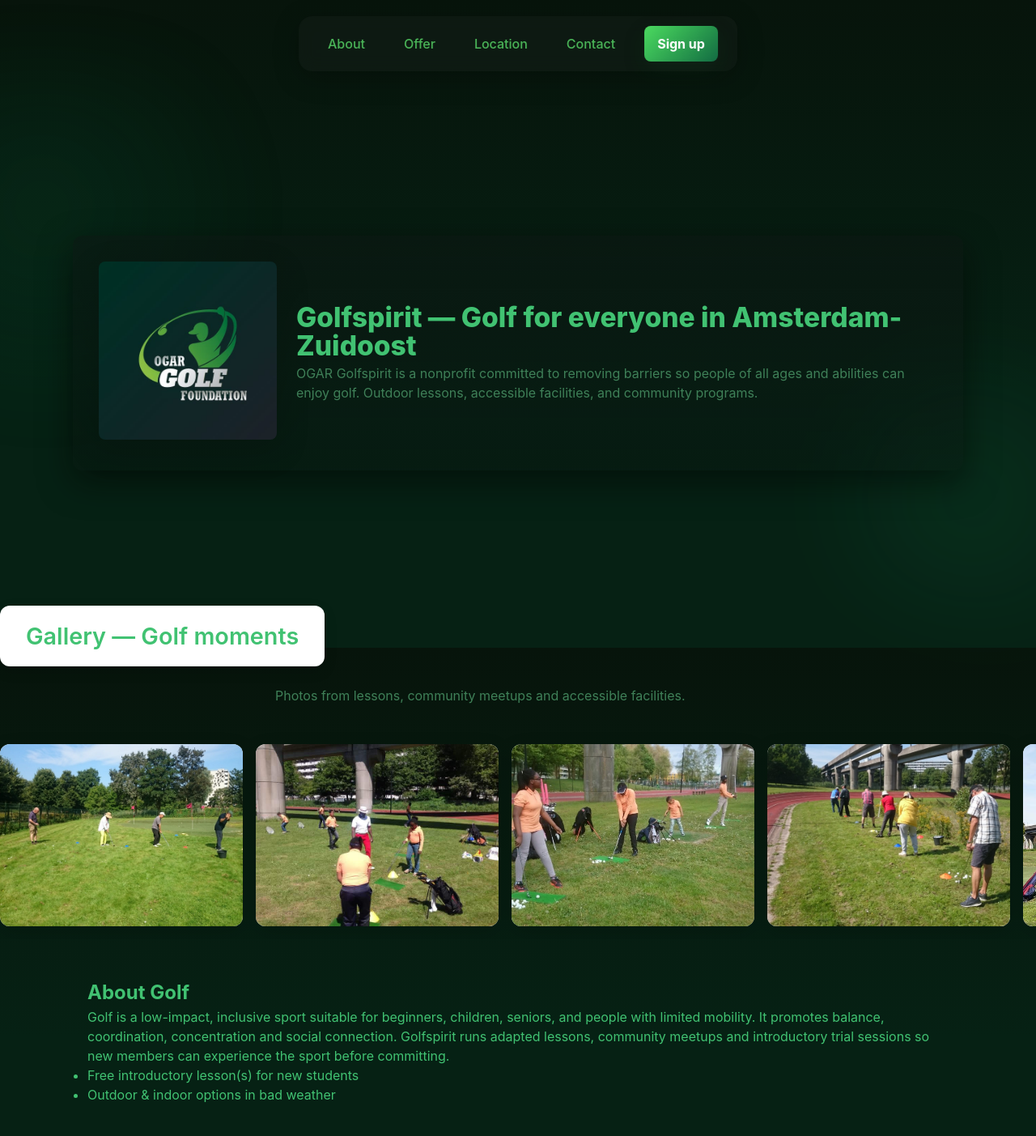
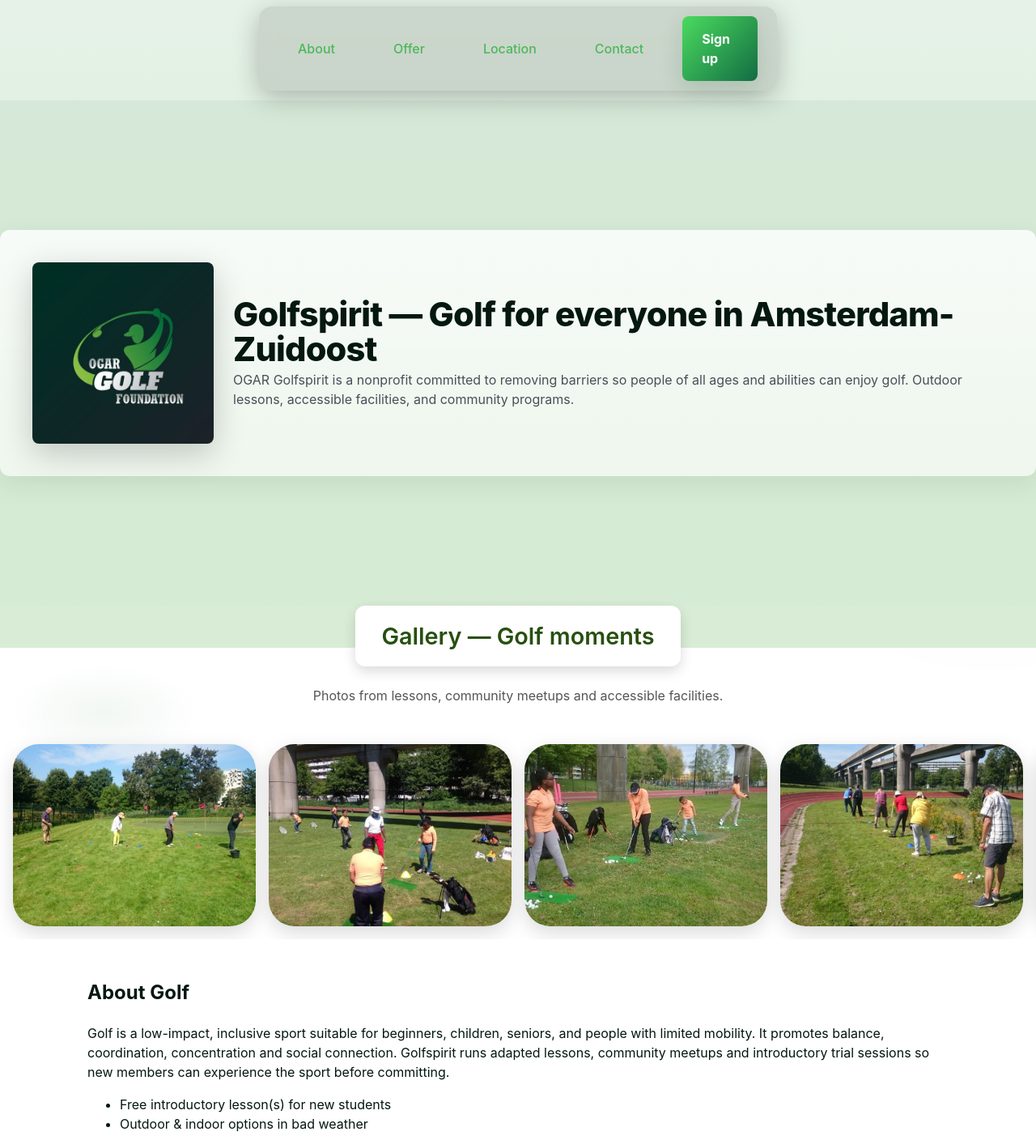
Before and after one commit to Jouji-01442gMf4/Golfspirit-website, a plain HTML site: page index.html in a window 1280 px wide. Shown: the top 1403 px of the page at 81% size. Drawn offline with Linux system fonts and the light colour scheme.

Commit message:
Add files via upload
does it ever end

```diff
--- a/stylesheet.css
+++ b/stylesheet.css
@@ -1,81 +1,93 @@
-/* ------------------- Root & Theme ------------------- */
-:root {
+/* simplified, more playful stylesheet (updated: darker theme + navbar + image area)
+   Fixed selector mismatches and added a dynamic dark-mode-first theme with smoother transitions */
+
+/* Theme: base (light fallback) */
+:root{
+    --bg-start: #e6f2e8;
+    --bg-end: #d9edd6;
+
+    --accent-a: #1f7a33;   /* primary */
+    --accent-b: #3aa05a;   /* secondary */
+
+    --muted: #475058;
+    --glass: rgba(255,255,255,0.06);
+
+    --radius: 14px;
+    --max-w: 1100px;
+    --anim: 300ms cubic-bezier(.2,.9,.2,1);
+    --nav-h: 68px;
+
+    --text: #04180f;
+    --card-bg: linear-gradient(180deg, rgba(255,255,255,0.82), rgba(255,255,255,0.62));
+    --card-shadow: 0 10px 30px rgba(18,38,14,0.07);
+}
+
+/* Prefer dark theme by default, but allow system preference to override */
+@media (prefers-color-scheme: dark) {
+    :root{
         --bg-start: #07140b;
         --bg-end: #062114;
         --accent-a: #1fc67a;
         --accent-b: #0fb26b;
         --muted: #3f8058;
-    --glass: rgba(255, 255, 255, 0.04);
-    --radius: 14px;
-    --max-w: 1100px;
-    --anim: 360ms cubic-bezier(.16, .84, .24, 1);
-    --nav-h: 68px;
+        --glass: rgba(255,255,255,0.04);
+
         --text: #41c272;
-    --card-bg: linear-gradient(180deg, rgba(12, 22, 18, 0.55), rgba(9, 18, 14, 0.35));
-    --card-shadow: 0 14px 40px rgba(2, 8, 4, 0.55);
+        --card-bg: linear-gradient(180deg, rgba(12,22,18,0.55), rgba(9,18,14,0.35));
+        --card-shadow: 0 14px 40px rgba(2,8,4,0.55);
+
+        --anim: 360ms cubic-bezier(.16,.84,.24,1);
+    }
 }
 
-/* ------------------- Reset ------------------- */
-* {
-    box-sizing: border-box;
-    margin: 0;
-    padding: 0;
-}
-
-html,
-body {
-    height: 100%;
+/* Reset */
+*{box-sizing:border-box}
+html,body{height:100%}
+html{background:radial-gradient(1200px 600px at 10% 10%, rgba(31,122,51,0.06), transparent 10%), radial-gradient(900px 400px at 95% 90%, rgba(27,170,90,0.04), transparent 10%);}
+body{
+    margin:0;
     font-family: Inter, system-ui, -apple-system, "Segoe UI", Roboto, "Helvetica Neue", Arial;
-    line-height: 1.5;
-    scroll-behavior: smooth;
-}
-
-body {
-    background: linear-gradient(180deg, var(--bg-start) 0%, var(--bg-end) 60%);
-    color: var(--text);
-    -webkit-font-smoothing: antialiased;
-    -moz-osx-font-smoothing: grayscale;
-    overflow-x: hidden;
-    padding-top: calc(var(--nav-h) + 8px);
+    background: linear-gradient(180deg,var(--bg-start) 0%, var(--bg-end) 60%);
+    color:var(--text);
+    -webkit-font-smoothing:antialiased;
+    -moz-osx-font-smoothing:grayscale;
+    overflow-x:hidden;
+    line-height:1.5;
+    padding-bottom:96px;
+    padding-top: calc(var(--nav-h) + 8px); /* make room for fixed navbar */
     transition: background var(--anim), color var(--anim);
 }
 
-/* ------------------- Floating Blobs ------------------- */
-body::before,
-body::after {
-    content: "";
-    position: fixed;
-    z-index: -2;
+/* floating playful blobs behind content (subtle on dark) */
+body::before, body::after{
+    content:"";
+    position:fixed;
+    z-index:-2;
     filter: blur(50px);
-    opacity: 0.12;
-    pointer-events: none;
+    opacity:0.12;
+    pointer-events:none;
 }
-
-body::before {
-    width: 640px;
-    height: 640px;
-    left: -140px;
-    top: 8%;
+body::before{
+    width:640px;height:640px;left:-140px;top:8%;
     background: radial-gradient(circle at 30% 30%, color-mix(in srgb, var(--accent-b) 70%, transparent), transparent 45%);
 }
-
-body::after {
-    width: 520px;
-    height: 520px;
-    right: -100px;
-    bottom: 6%;
+body::after{
+    width:520px;height:520px;right:-100px;bottom:6%;
     background: radial-gradient(circle at 70% 70%, color-mix(in srgb, var(--accent-a) 70%, transparent), transparent 40%);
     transform: rotate(12deg);
 }
 
-/* ------------------- Navbar ------------------- */
 .nav {
     position: fixed;
-    top: 20px;
+    top: 0.5rem;
     left: 50%;
     transform: translateX(-50%);
     background: rgba(59, 59, 59, 0.15);
+    /* Semi-transparent */
     backdrop-filter: blur(10px);
+    /* Frosted glass effect */
+    -webkit-backdrop-filter: blur(10px);
+    /* Safari support */
     border-radius: 16px;
     padding: 12px 24px;
     box-shadow: 0 8px 32px rgba(0, 0, 0, 0.25);
@@ -86,6 +98,8 @@ body::after {
     list-style: none;
     display: flex;
     gap: 24px;
+    margin: 0;
+    padding: 0;
     align-items: center;
 }
 
@@ -93,9 +107,9 @@ body::after {
     text-decoration: none;
     color: #4cb85a;
     font-weight: 500;
-    padding: 8px 12px;
+    padding: 1rem 1.5rem;
+    transition: background 0.3s, color 0.3s;
     border-radius: 8px;
-    transition: background 0.3s, color 0.3s;
 }
 
 .nav a:hover {
@@ -103,11 +117,14 @@ body::after {
     color: #fff;
 }
 
+/* Primary Button Styling */
 .nav a.btn.primary {
     background: linear-gradient(135deg, #47d85a 0%, #126941 100%);
     color: #fff;
     font-weight: bold;
-    padding: 10px 16px;
+    padding: auto, auto;
+    border-radius: 8px;
+    transition: transform 0.2s, box-shadow 0.3s;
 }
 
 .nav a.btn.primary:hover {
@@ -115,15 +132,15 @@ body::after {
     box-shadow: 0 4px 20px rgba(0, 242, 254, 0.4);
 }
 
-/* ------------------- Container ------------------- */
-.container {
-    width: min(var(--max-w), 96%);
-    margin: 48px auto;
-    padding: 0 18px;
+/* container */
+.container{
+    width:min(var(--max-w), 96%);
+    margin:3rem auto;
+    padding:0 18px;
     transition: padding .2s;
 }
 
-/* ------------------- Hero ------------------- */
+/* Hero */
 .hero {
     min-height: 78vh;
     display: flex;
@@ -133,13 +150,15 @@ body::after {
     overflow: hidden;
 }
 
+/* decorative canvas */
 .hero-canvas {
     position: absolute;
     inset: 0;
     width: 100%;
     height: 100%;
     z-index: 0;
-    pointer-events: none;
+    background: linear-gradient(180deg, rgba(11, 107, 46, 0.06), rgba(11, 107, 46, 0.01));
+    pointer-events:none;
 }
 
 .hero-content {
@@ -148,11 +167,13 @@ body::after {
     display: flex;
     flex-direction: column;
     gap: 1.25rem;
+    align-items: flex-start;
     padding: 2rem;
     background: var(--card-bg);
     border-radius: 12px;
-    max-width: 1100px;
+    max-width: 80rem;
     margin: 0 auto;
+    width: 100%;
     box-shadow: var(--card-shadow);
     transition: background var(--anim), box-shadow var(--anim), transform var(--anim);
 }
@@ -165,21 +186,28 @@ body::after {
 }
 
 .hero-brand img {
-    width: 220px;
+    width: 40rem;
+    height: auto;
+    display: block;
     border-radius: 8px;
-    box-shadow: 0 12px 40px rgba(0, 0, 0, 0.2);
+    box-shadow: 0 12px 40px rgba(0,0,0,0.2);
+}
+
+.hero-title {
+    flex: 1;
 }
 
 .hero-title h1 {
     margin: 0 0 .25rem 0;
     font-size: 2.1rem;
+    line-height: 1.03;
+    letter-spacing: -0.02em;
     font-weight: 800;
-    line-height: 1.03;
 }
 
 .hero-lede {
+    margin: 0;
     color: var(--muted);
-    margin: 0;
 }
 
 .hero-ctas {
@@ -188,21 +216,19 @@ body::after {
     margin-top: .75rem;
 }
 
-/* ------------------- Gallery ------------------- */
+/* Gallery */
 .gallery {
     width: 100%;
     max-width: 100%;
     padding: 3rem 2rem;
     margin: 0 auto;
     background: var(--bg-end);
-    text-align: center;
-    position: relative;
 }
 
 #gallery-heading {
     display: inline-block;
     background: white;
-    color: var(--text);
+    color: var(--text-dark, #275010);
     padding: 1rem 2rem;
     border-radius: 12px;
     box-shadow: 0 6px 16px rgba(0, 0, 0, 0.15);
@@ -213,35 +239,64 @@ body::after {
     z-index: 2;
 }
 
+/* Center title card and paragraph */
+#gallery {
+    text-align: center;
+    position: relative;
+}
+
 #gallery p.muted {
-    color: var(--muted);
+    color: var(--text-muted, #555);
     max-width: 600px;
     margin: 0.5rem auto 2rem auto;
     font-size: 1rem;
 }
 
-/* Gallery Scroll (conveyor belt style) */
-.gallery-wrapper {
-    overflow: hidden;
-    width: 100%;
-    position: relative;
-    padding: 1rem 0;
+
+.gallery-grid {
+    display: grid;
+    grid-template-columns: repeat(auto-fit, minmax(300px, 1fr));
+    gap: 1.5rem;
 }
 
+.gallery-grid figure {
+    margin: 0;
+    overflow: hidden;
+    border-radius: 12px;
+    box-shadow: 0 8px 24px rgba(0, 0, 0, 0.15);
+    aspect-ratio: 4 / 3;
+    /* Keeps all images same shape */
+}
+
+.gallery-grid img {
+    width: 100%;
+    height: 100%;
+    object-fit: cover;
+    display: block;
+    transition: transform 0.3s ease;
+}
+
+.gallery-grid figure:hover img {
+    transform: scale(1.05);
+}
+
+/* scroll feature */
 .gallery-scroll {
     display: flex;
     gap: 1rem;
-    width: max-content;
+    overflow-x: hidden;
+    padding: 1rem;
+    scroll-behavior: smooth;
 }
 
 .gallery-scroll figure {
     flex: 0 0 auto;
-    width: clamp(220px, 30vw, 300px);
-    aspect-ratio: 4/3;
-    border-radius: 12px;
+    width: 300px;
+    aspect-ratio: 4 / 3;
+    margin: 0;
     overflow: hidden;
+    border-radius: 2rem;
     box-shadow: 0 8px 24px rgba(0, 0, 0, 0.15);
-    background: #fff;
 }
 
 .gallery-scroll img {
@@ -268,112 +323,120 @@ body::after {
     z-index: 1000;
 }
 
+.lightbox img {
+    max-width: 90%;
+    max-height: 90%;
+    border-radius: 3rem;
+    box-shadow: 0 0 40px rgba(0, 0, 0, 0.6);
+    cursor: pointer;
+}
+
 .lightbox.active {
     display: flex;
 }
 
-.lightbox img {
-    max-width: 90%;
-    max-height: 90%;
-    border-radius: 8px;
-    box-shadow: 0 0 40px rgba(0, 0, 0, 0.6);
-    cursor: pointer;
+/* Responsive hero layout */
+@media(min-width: 32em) {
+    .hero-content {
+        flex-direction: row;
+        align-items: center;
+        padding: 2.5rem;
     }
 
-/* ------------------- Cards ------------------- */
-.card-grid {
-    display: grid;
-    grid-template-columns: repeat(auto-fit, minmax(240px, 1fr));
-    gap: 20px;
-    margin-top: 24px;
+    .hero-title h1 {
+        font-size: 2.6rem;
     }
 
-.card {
-    position: relative;
+    .hero-brand img {
+        width: 14rem;
+    }
+
+    .hero-ctas {
+        margin-top: 0;
+    }
+}
+
+/* Cards */
+.card-grid{
+    display:grid;
+    grid-template-columns: repeat(auto-fit, minmax(240px, 1fr));
+    gap:2rem;
+    margin-top:24px;
+}
+.card{
+    position:relative;
     background: var(--card-bg);
-    border-radius: var(--radius);
-    padding: 18px;
-    min-height: 120px;
-    overflow: hidden;
+    border-radius:var(--radius);
+    padding:18px;
+    min-height:120px;
+    overflow:hidden;
     transition: transform .45s var(--anim), box-shadow .45s var(--anim);
     box-shadow: var(--card-shadow);
-    border: 1px solid rgba(255, 255, 255, 0.03);
+    border:1px solid rgba(255,255,255,0.03);
     backdrop-filter: blur(6px) saturate(1.02);
 }
+.card::before{
+    /* diagonal color streak for flair */
+    content:"";
+    position:absolute;
+    right:-40%;
+    top:-30%;
+    width:180%;
+    height:120%;
+    transform:rotate(18deg);
+    background: linear-gradient(90deg, color-mix(in srgb, var(--accent-b) 14%, transparent), color-mix(in srgb, var(--accent-a) 8%, transparent));
+    pointer-events:none;
+    transition:opacity .4s;
+    opacity:0.85;
+}
+.card:hover{ transform: translateY(-8px); box-shadow: 0 24px 54px rgba(0,0,0,0.36) }
+.card:hover::before{ opacity:1 }
 
-.card::before {
-    content: "";
-    position: absolute;
-    right: -40%;
-    top: -30%;
-    width: 180%;
-    height: 120%;
-    transform: rotate(18deg);
-    background: linear-gradient(90deg, color-mix(in srgb, var(--accent-b)14%, transparent), color-mix(in srgb, var(--accent-a)8%, transparent));
-    pointer-events: none;
-    transition: opacity .4s;
-    opacity: 0.85;
+/* card header / title */
+.card h3{
+    margin:1rem 0 0.5rem;
+    font-size:1.05rem;
+    color:var(--text);
+    display:flex;
+    align-items:center;
+    gap:10px;
+}
+.card p{ color:var(--muted); margin:0; font-size:0.96rem }
+
+/* small image area in cards */
+.card .thumb{
+    width:72px;height:72px;border-radius:10px;overflow:hidden;
+    flex:0 0 72px;background:linear-gradient(90deg,var(--accent-b),var(--accent-a));
+    display:inline-block;
 }
 
-.card:hover {
-    transform: translateY(-8px);
-    box-shadow: 0 24px 54px rgba(0, 0, 0, 0.36);
+/* button */
+.btn{
+    display:inline-flex;
+    align-items:center;
+    gap:10px;
+    background: linear-gradient(90deg,var(--accent-a),var(--accent-b));
+    color:white;
+    border:0;
+    padding:1rem 2rem;
+    border-radius:12px;
+    cursor:pointer;
+    font-weight:700;
+    box-shadow: 0 10px 28px rgba(20,80,38,0.16);
+    transition: transform .18s linear, box-shadow .18s linear, filter .18s linear;
+    position:relative;
+    overflow:hidden;
 }
-
-.card:hover::before {
-    opacity: 1;
+.btn::after{
+    content:"";
+    position:absolute;
+    inset:0;
+    background:linear-gradient(90deg, rgba(255,255,255,0.06), rgba(255,255,255,0.02));
+    mix-blend-mode:overlay;
+    pointer-events:none;
 }
-
-.card h3 {
-    margin: 4px 0 8px;
-    font-size: 1.05rem;
-    color: var(--text);
-    display: flex;
-    align-items: center;
-    gap: 10px;
-}
-
-.card p {
-    color: var(--muted);
-    margin: 0;
-    font-size: 0.96rem;
-}
-
-/* ------------------- Buttons ------------------- */
-.btn {
-    display: inline-flex;
-    align-items: center;
-    gap: 10px;
-    background: linear-gradient(90deg, var(--accent-a), var(--accent-b));
-    color: white;
-    border: 0;
-    padding: 10px 14px;
-    border-radius: 12px;
-    cursor: pointer;
-    font-weight: 700;
-    box-shadow: 0 10px 28px rgba(20, 80, 38, 0.16);
-    transition: transform .18s linear, box-shadow .18s linear, filter .18s linear;
-    position: relative;
-    overflow: hidden;
-}
-
-.btn::after {
-    content: "";
-    position: absolute;
-    inset: 0;
-    background: linear-gradient(90deg, rgba(255, 255, 255, 0.06), rgba(255, 255, 255, 0.02));
-    mix-blend-mode: overlay;
-    pointer-events: none;
-}
-
-.btn:active {
-    transform: translateY(1px);
-}
-
-.btn:focus {
-    outline: 3px solid rgba(31, 190, 120, 0.12);
-    outline-offset: 4px;
-}
+.btn:active{ transform:translateY(1px) }
+.btn:focus{ outline:3px solid rgba(31,190,120,0.12); outline-offset:4px }
 
 /* floating scroll/cta button */
 .fab{
@@ -401,7 +464,7 @@ a:hover{ text-decoration:underline; color:var(--accent-b) }
     .hero .right{ flex-basis:100%; order:2; }
     .hero .left{ order:1 }
 }
-@media (max-width:720px){
+@media (max-width:768px){
     .container{ margin:28px 12px }
     .hero-title h1{ font-size:1.6rem } /* fixed selector: matches .hero-title */
     .card{ padding:14px }
```
Lines whose indentation alone changed are shown as unchanged.
